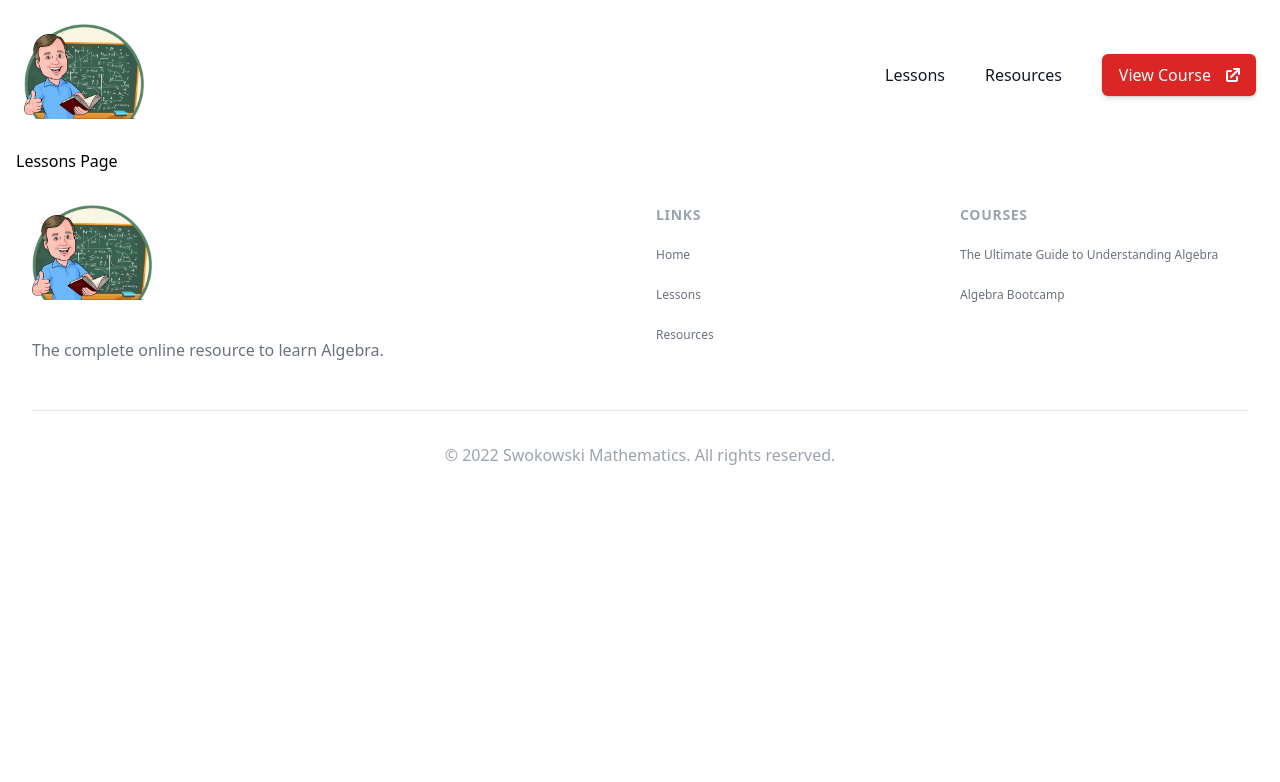
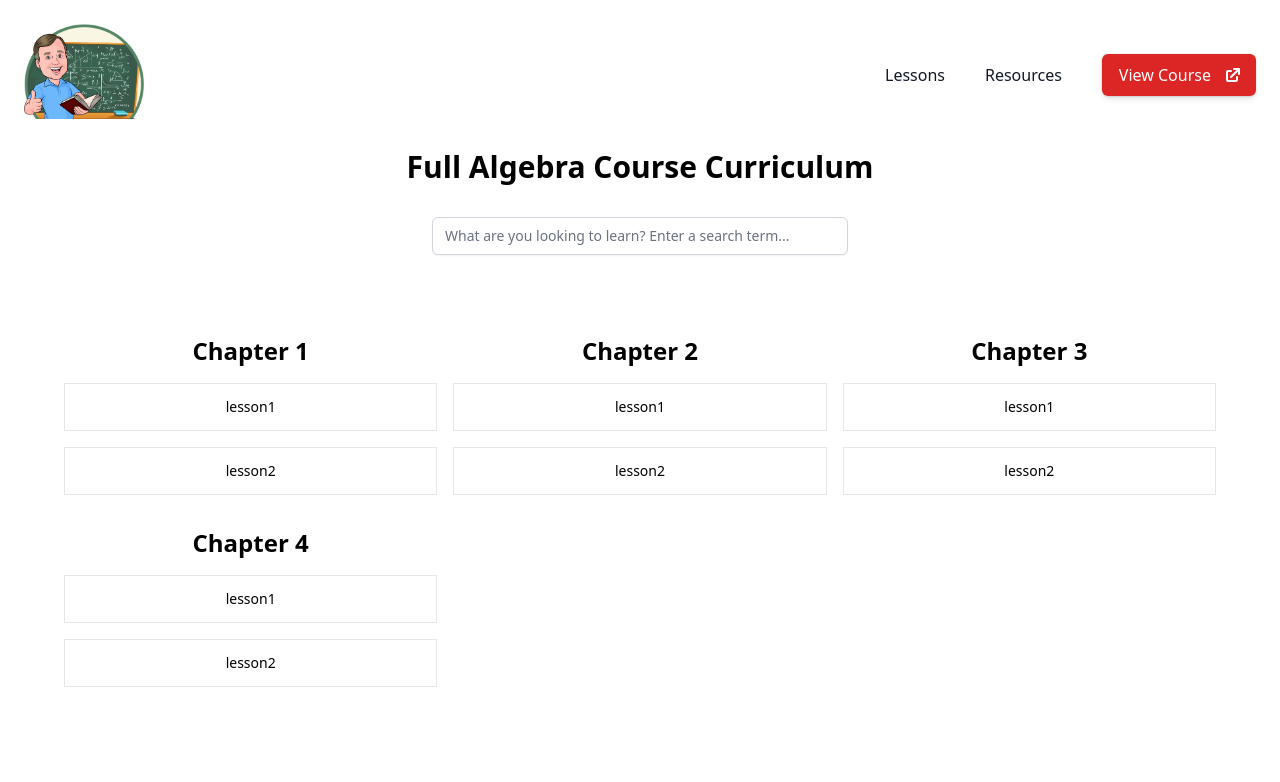
Before and after one commit to tomswokowski/swokowskimathematics, a Next.js app: page /lessons in a window 1280 px wide. Shown: the top 782 px of the page. Built offline with nearby package versions, Linux system fonts and the light colour scheme.

Commit message:
Implement Lesson Page Layout

```diff
--- /dev/null
+++ b/data/courseData.ts
@@ -0,0 +1,78 @@
+export const courseData = [
+  {
+    number: '1',
+    lessons: [
+      {
+        number: '1',
+        slug: 'lesson1',
+        title: 'lesson1',
+        description: 'lesson1 description',
+        youtubeUrl: 'youtube.com',
+      },
+      {
+        number: '2',
+        slug: 'lesson2',
+        title: 'lesson2',
+        description: 'lesson1 description',
+        youtubeUrl: 'youtube.com',
+      },
+    ],
+  },
+  {
+    number: '2',
+    lessons: [
+      {
+        number: '3',
+        slug: 'lesson1',
+        title: 'lesson1',
+        description: 'lesson1 description',
+        youtubeUrl: 'youtube.com',
+      },
+      {
+        number: '4',
+        slug: 'lesson2',
+        title: 'lesson2',
+        description: 'lesson1 description',
+        youtubeUrl: 'youtube.com',
+      },
+    ],
+  },
+  {
+    number: '3',
+    lessons: [
+      {
+        number: '5',
+        slug: 'lesson1',
+        title: 'lesson1',
+        description: 'lesson1 description',
+        youtubeUrl: 'youtube.com',
+      },
+      {
+        number: '6',
+        slug: 'lesson2',
+        title: 'lesson2',
+        description: 'lesson1 description',
+        youtubeUrl: 'youtube.com',
+      },
+    ],
+  },
+  {
+    number: '4',
+    lessons: [
+      {
+        number: '1',
+        slug: 'lesson1',
+        title: 'lesson1',
+        description: 'lesson1 description',
+        youtubeUrl: 'youtube.com',
+      },
+      {
+        number: '1',
+        slug: 'lesson2',
+        title: 'lesson2',
+        description: 'lesson1 description',
+        youtubeUrl: 'youtube.com',
+      },
+    ],
+  },
+];
--- a/pages/lessons/index.tsx
+++ b/pages/lessons/index.tsx
@@ -1,7 +1,46 @@
 import { MainLayout } from '../../components/layouts/MainLayout';
+import { courseData } from '../../data/courseData';
 
 const Lessons = () => {
-  return <h1>Lessons Page</h1>;
+  return (
+    <>
+      <h1 className="mb-8 text-center text-3xl font-bold">
+        Full Algebra Course Curriculum
+      </h1>
+
+      <div className="mb-20 flex justify-center">
+        <input
+          type="text"
+          name="search"
+          id="search"
+          className="block w-full rounded-md border-gray-300 shadow-sm focus:border-red-600 focus:ring-red-600 sm:text-sm md:w-1/2 xl:w-1/3"
+          placeholder="What are you looking to learn? Enter a search term..."
+        />
+      </div>
+
+      <div className="mx-2 mb-8 flex flex-wrap lg:px-8">
+        {courseData.map((chapter: any) => {
+          return (
+            <div key={chapter.number} className="mb-4 w-full px-2 md:w-1/3">
+              <h3 className="mb-4 text-center text-2xl font-semibold">
+                Chapter {chapter.number}
+              </h3>
+              {chapter.lessons.map((lesson: any) => {
+                return (
+                  <div
+                    key={lesson.number}
+                    className="text-grey-dark mb-4 flex h-12 items-center justify-center border text-sm"
+                  >
+                    <p>{lesson.title}</p>
+                  </div>
+                );
+              })}
+            </div>
+          );
+        })}
+      </div>
+    </>
+  );
 };
 
 Lessons.layout = MainLayout;
```
